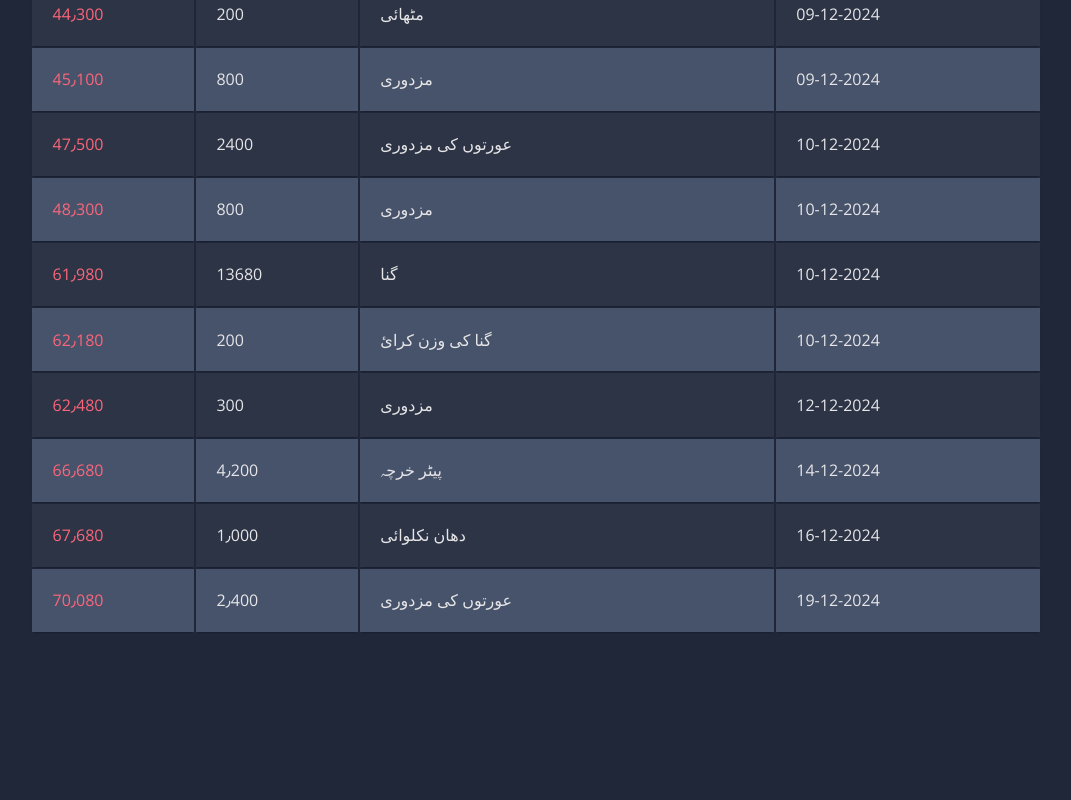
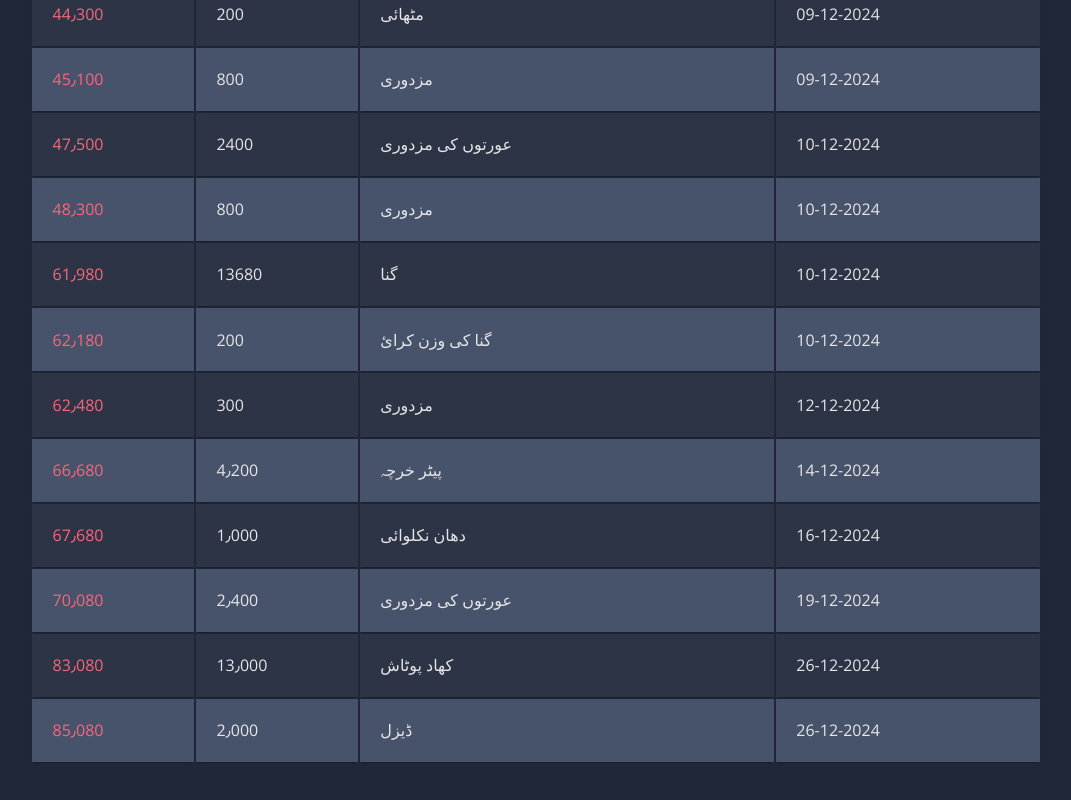
Before and after one commit to Talha6473/Tamatar, a plain HTML site: page index.html in a window 1280 px wide. Shown: the part 729-1529 px from the top of the page, without its empty margins (104-1175 px from the left). Before the commit the page ends 1499 px from the top, so only its background shows below. Drawn offline with nearby package versions, Linux system fonts and the light colour scheme.

Commit message:
Update index.html

```diff
--- a/index.html
+++ b/index.html
@@ -122,6 +122,18 @@
 			<td>عورتوں کی مزدوری</td>
 			<td>19-12-2024</td>
 						</tr>
+		<tr>
+			<td>83٫080</td>
+			<td>13٫000</td>
+			<td>کھاد پوٹاش</td>
+			<td>26-12-2024</td>
+		</tr>
+		<tr>
+			<td>85٫080</td>
+			<td>2٫000</td>
+			<td> ڈیزل</td>
+			<td>26-12-2024</td>
+	</tr>
 	</tbody>
 
 </table>
```
